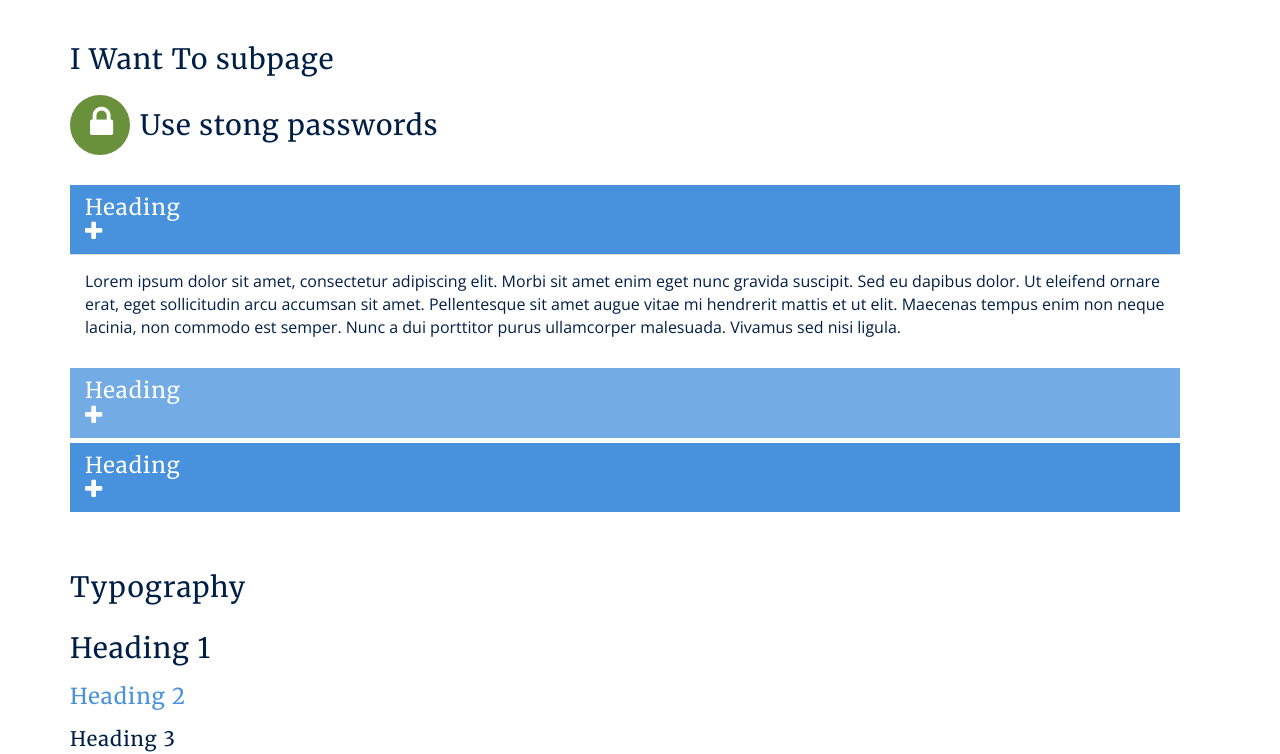
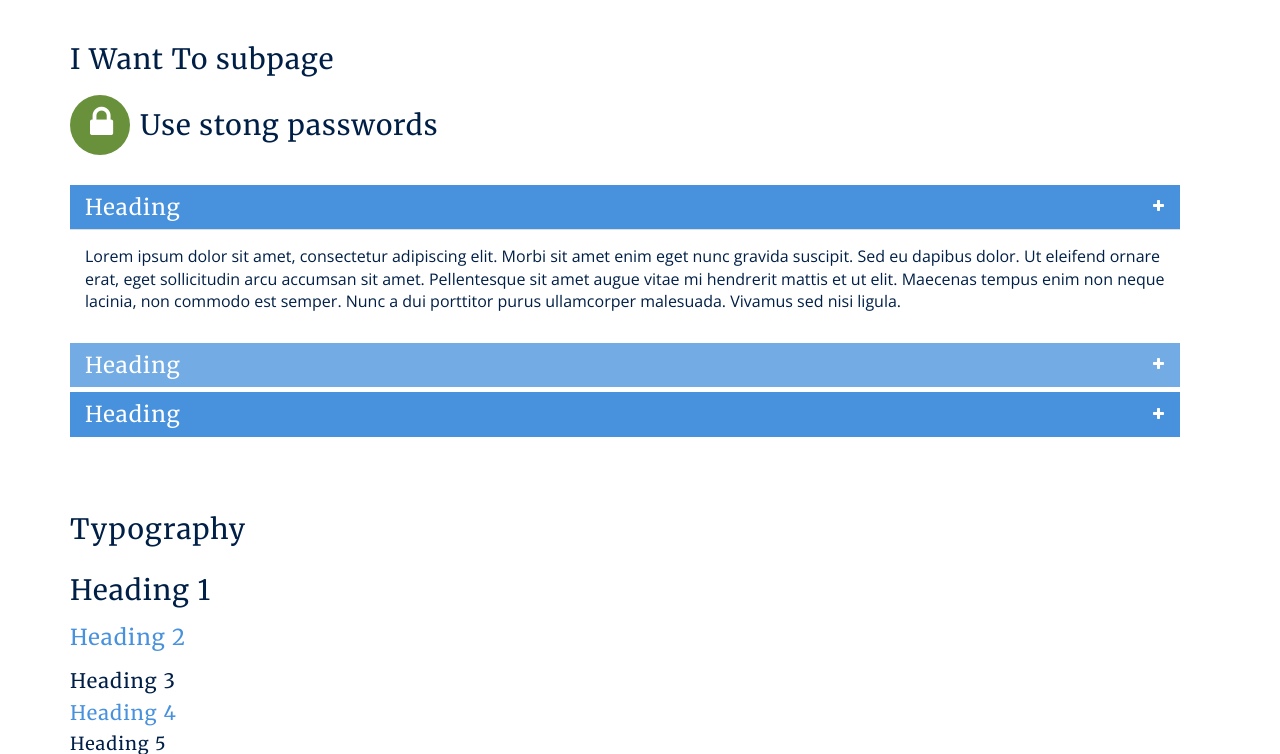
Before and after one commit to oxac-les/infosec, a PHP site: page / in a window 1280 px wide. Shown: the part 3750-4504 px from the top of the page. Run offline with PHP 8.4, Linux system fonts and the light colour scheme; some libraries are stand-ins or nearby versions.

Commit message:
added plus icon to accordion

```diff
--- a/css/style.css
+++ b/css/style.css
@@ -653,12 +653,16 @@ h1.iwantto .fa {
   -webkit-box-shadow: none;
   box-shadow: none; }
 
-.panel-title > a {
+.panel-default .panel-title > a {
   display: block; }
 
-.panel-default > .panel-heading h4:after {
+.panel-default .panel-title:after {
   content: "\f067";
-  font-family: fontawesome; }
+  font-family: fontawesome;
+  position: absolute;
+  right: 30px;
+  margin-top: -20px;
+  font-size: 14px; }
 
 /* footer */
 .barBottom {
```
Also changed, not shown: sass/style.scss (+6 -5 lines).
